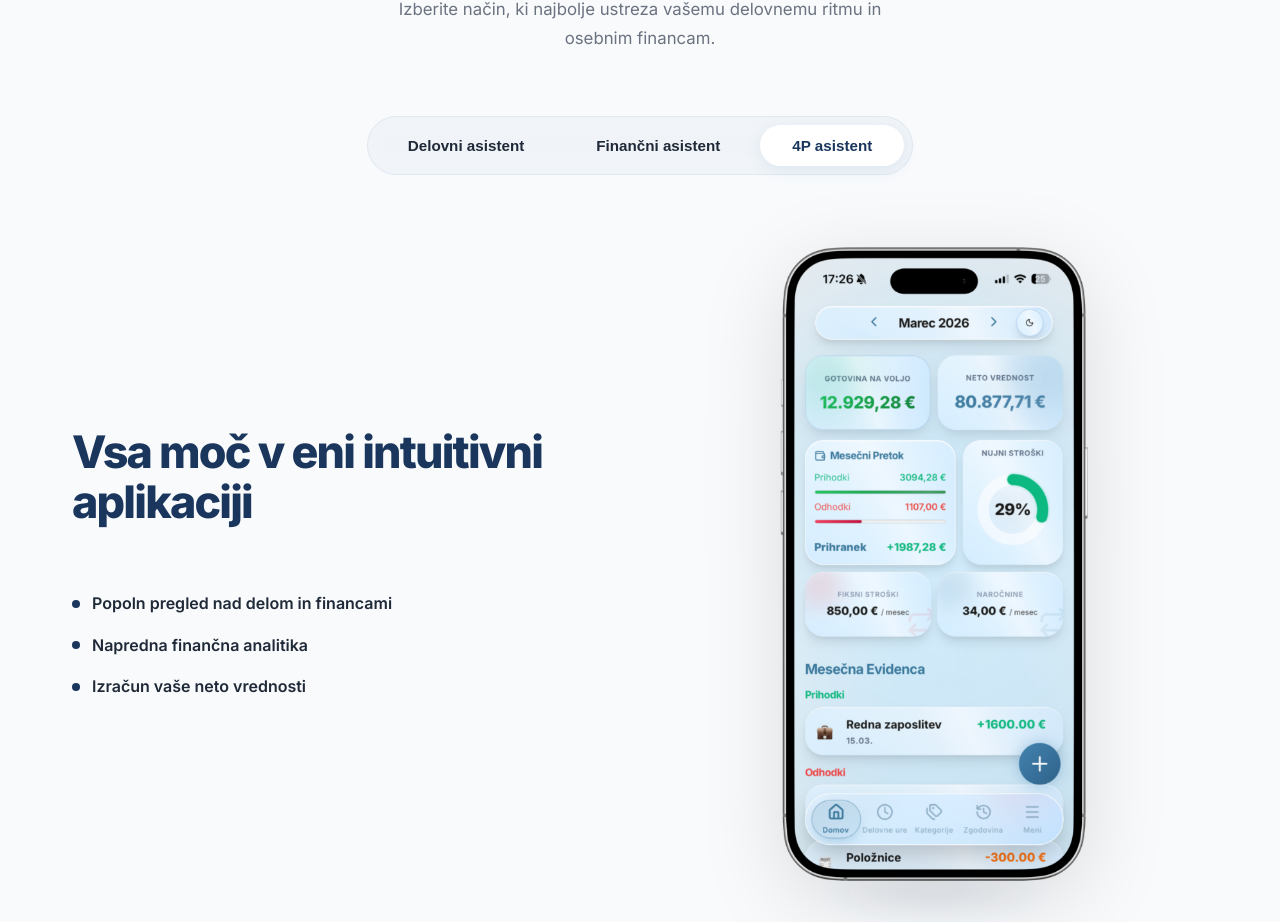
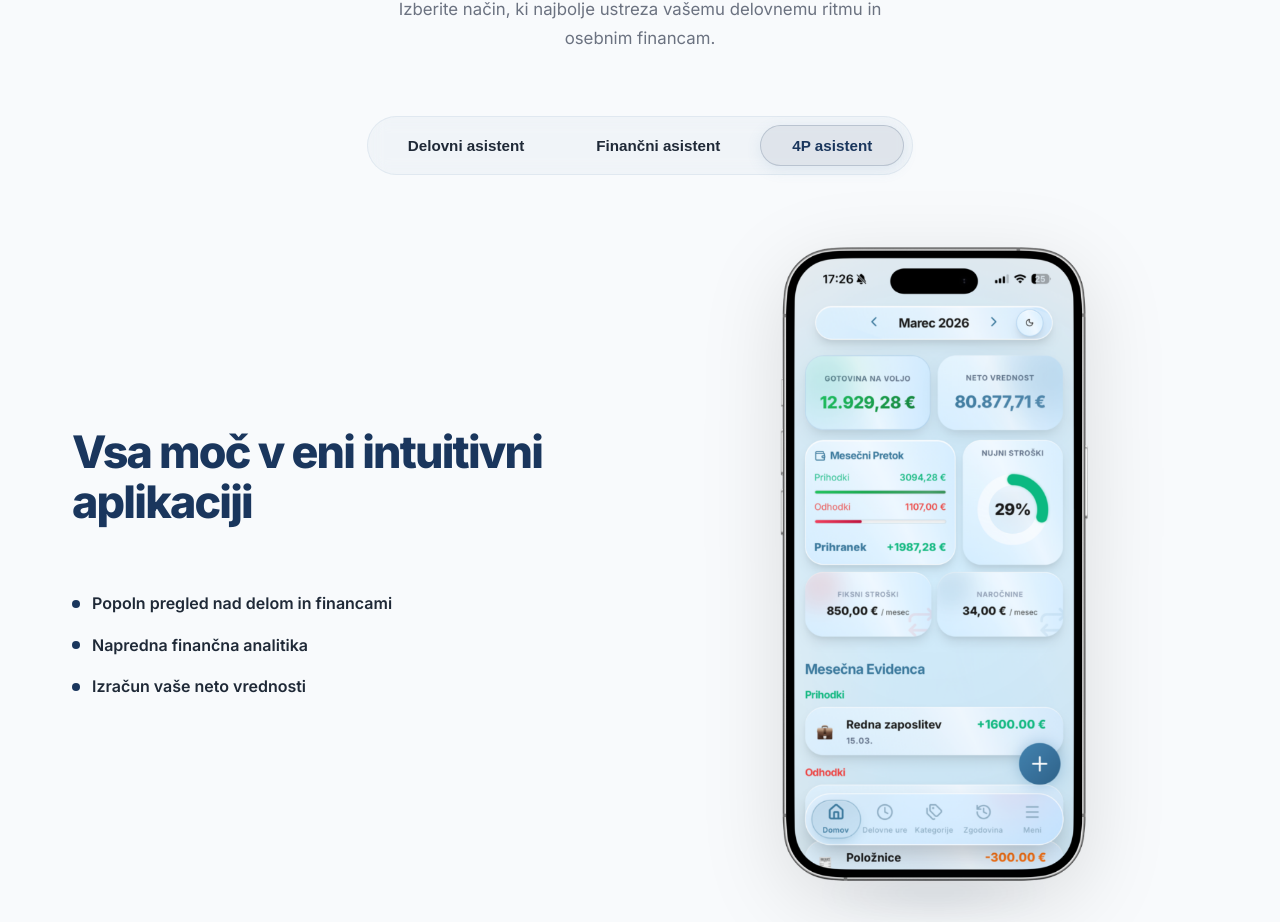
Before and after one commit to filipkolle/Landing-4P, a React (Vite) app: page / in a window 1280 px wide. Shown: the part 5280-6202 px from the top of the page. Built offline with nearby package versions, Linux system fonts and the light colour scheme.

Commit message:
Refine active tab styling in FeatureSwitcher

```diff
--- a/src/components/FeatureSwitcher.jsx
+++ b/src/components/FeatureSwitcher.jsx
@@ -91,10 +91,14 @@ const FeatureSwitcher = () => {
                   <motion.div
                     layoutId="activeTabBg"
                     className="active-bg"
+                    style={{
+                      backgroundColor: `${activeColor}15`,
+                      border: `1px solid ${activeColor}30`
+                    }}
                     transition={{ type: 'spring', duration: 0.8, bounce: 0.2 }}
                   />
                 )}
-                <span>{tab.label}</span>
+                <span style={{ position: 'relative', zIndex: 2 }}>{tab.label}</span>
               </button>
             ))}
           </motion.div>
```
